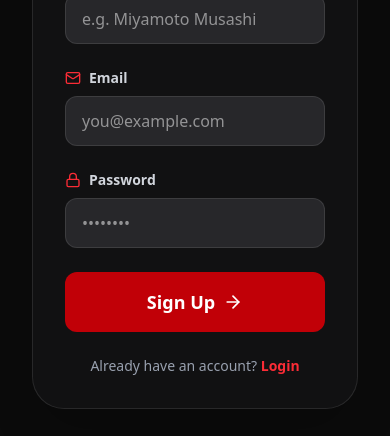
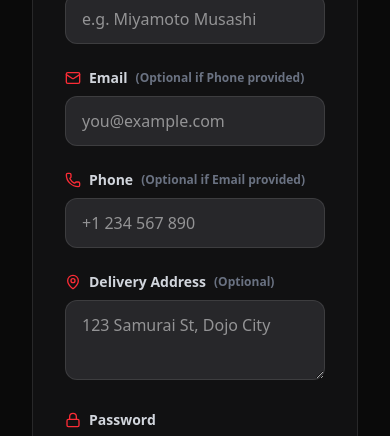
Before and after one commit to noureddineweb3dev/fast-pizza, a React (Vite) app: page /signup in a window 390 px wide. Shown: the part 375-811 px from the top of the page. Built offline with nearby package versions, Linux system fonts and the light colour scheme; no server answers.

Commit message:
Customer's signup page updated to use phone number as login credentials as the email

```diff
--- a/src/features/user/Signup.jsx
+++ b/src/features/user/Signup.jsx
@@ -2,7 +2,7 @@ import { useState } from 'react';
 import { useNavigate, Link } from 'react-router-dom';
 import { useDispatch, useSelector } from 'react-redux';
 import { motion } from 'framer-motion';
-import { User, Mail, Lock, LogIn, ArrowRight } from 'lucide-react';
+import { User, Mail, Lock, LogIn, ArrowRight, Phone, MapPin } from 'lucide-react';
 import toast from 'react-hot-toast';
 import Button from '../../ui/Button';
 import { signupUser, getAuthStatus, getAuthError } from '../../store/userSlice';
@@ -11,6 +11,8 @@ import Container from '../../layout/Container';
 function Signup() {
     const [fullName, setFullName] = useState('');
     const [email, setEmail] = useState('');
+    const [phone, setPhone] = useState('');
+    const [address, setAddress] = useState('');
     const [password, setPassword] = useState('');
     const dispatch = useDispatch();
     const navigate = useNavigate();
@@ -19,9 +21,11 @@ function Signup() {
 
     const handleSubmit = async (e) => {
         e.preventDefault();
-        if (!fullName || !email || !password) return toast.error('Please fill in all fields');
+        if (!fullName || !password || (!email && !phone)) {
+            return toast.error('Please provide Name, Password, and either Email or Phone');
+        }
 
-        const result = await dispatch(signupUser({ fullName, email, password }));
+        const result = await dispatch(signupUser({ fullName, email, phone, password, address }));
         if (signupUser.fulfilled.match(result)) {
             toast.success('Account created!');
             navigate('/');
@@ -59,7 +63,7 @@ function Signup() {
 
                     <div className="space-y-2">
                         <label className="text-sm font-bold text-gray-300 flex items-center gap-2">
-                            <Mail className="w-4 h-4 text-red-500" /> Email
+                            <Mail className="w-4 h-4 text-red-500" /> Email <span className="text-gray-500 text-xs">(Optional if Phone provided)</span>
                         </label>
                         <input
                             type="email"
@@ -67,7 +71,31 @@ function Signup() {
                             onChange={(e) => setEmail(e.target.value)}
                             className="w-full bg-zinc-800 border border-white/10 rounded-xl px-4 py-3 text-white focus:outline-none focus:ring-2 focus:ring-red-600"
                             placeholder="you@example.com"
-                            required
+                        />
+                    </div>
+
+                    <div className="space-y-2">
+                        <label className="text-sm font-bold text-gray-300 flex items-center gap-2">
+                            <Phone className="w-4 h-4 text-red-500" /> Phone <span className="text-gray-500 text-xs">(Optional if Email provided)</span>
+                        </label>
+                        <input
+                            type="tel"
+                            value={phone}
+                            onChange={(e) => setPhone(e.target.value)}
+                            className="w-full bg-zinc-800 border border-white/10 rounded-xl px-4 py-3 text-white focus:outline-none focus:ring-2 focus:ring-red-600"
+                            placeholder="+1 234 567 890"
+                        />
+                    </div>
+
+                    <div className="space-y-2">
+                        <label className="text-sm font-bold text-gray-300 flex items-center gap-2">
+                            <MapPin className="w-4 h-4 text-red-500" /> Delivery Address <span className="text-gray-500 text-xs">(Optional)</span>
+                        </label>
+                        <textarea
+                            value={address}
+                            onChange={(e) => setAddress(e.target.value)}
+                            className="w-full bg-zinc-800 border border-white/10 rounded-xl px-4 py-3 text-white focus:outline-none focus:ring-2 focus:ring-red-600 min-h-[80px]"
+                            placeholder="123 Samurai St, Dojo City"
                         />
                     </div>
 
--- a/src/services/apiRestaurant.js
+++ b/src/services/apiRestaurant.js
@@ -74,11 +74,11 @@ export async function loginAdmin(username, password) {
   return data;
 }
 
-export async function signup(fullName, email, password) {
+export async function signup(fullName, email, phone, password, address) {
   const res = await fetch(`${API_URL}/api/auth/signup`, {
     method: 'POST',
     headers: { 'Content-Type': 'application/json' },
-    body: JSON.stringify({ fullName, email, password }),
+    body: JSON.stringify({ fullName, email, phone, password, address }),
   });
   const data = await res.json();
   if (!res.ok) throw new Error(data.message || 'Signup failed');
--- a/src/store/userSlice.js
+++ b/src/store/userSlice.js
@@ -13,9 +13,9 @@ export const loginUser = createAsyncThunk('user/login', async ({ email, password
   }
 });
 
-export const signupUser = createAsyncThunk('user/signup', async ({ fullName, email, password }, { rejectWithValue }) => {
+export const signupUser = createAsyncThunk('user/signup', async ({ fullName, email, phone, password, address }, { rejectWithValue }) => {
   try {
-    const data = await signup(fullName, email, password);
+    const data = await signup(fullName, email, phone, password, address);
     localStorage.setItem('token', data.token);
     localStorage.setItem('user', JSON.stringify(data.data.user));
     return data;
```
